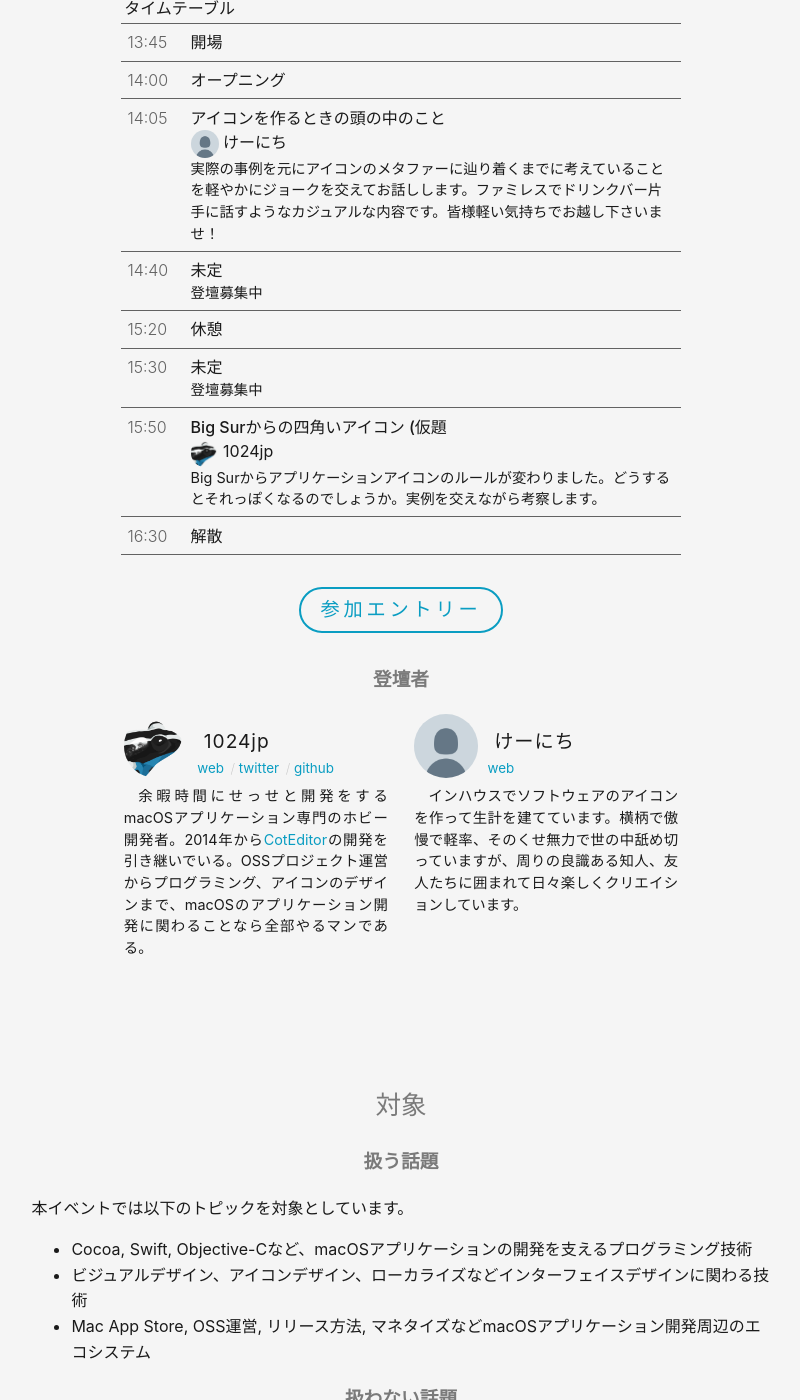
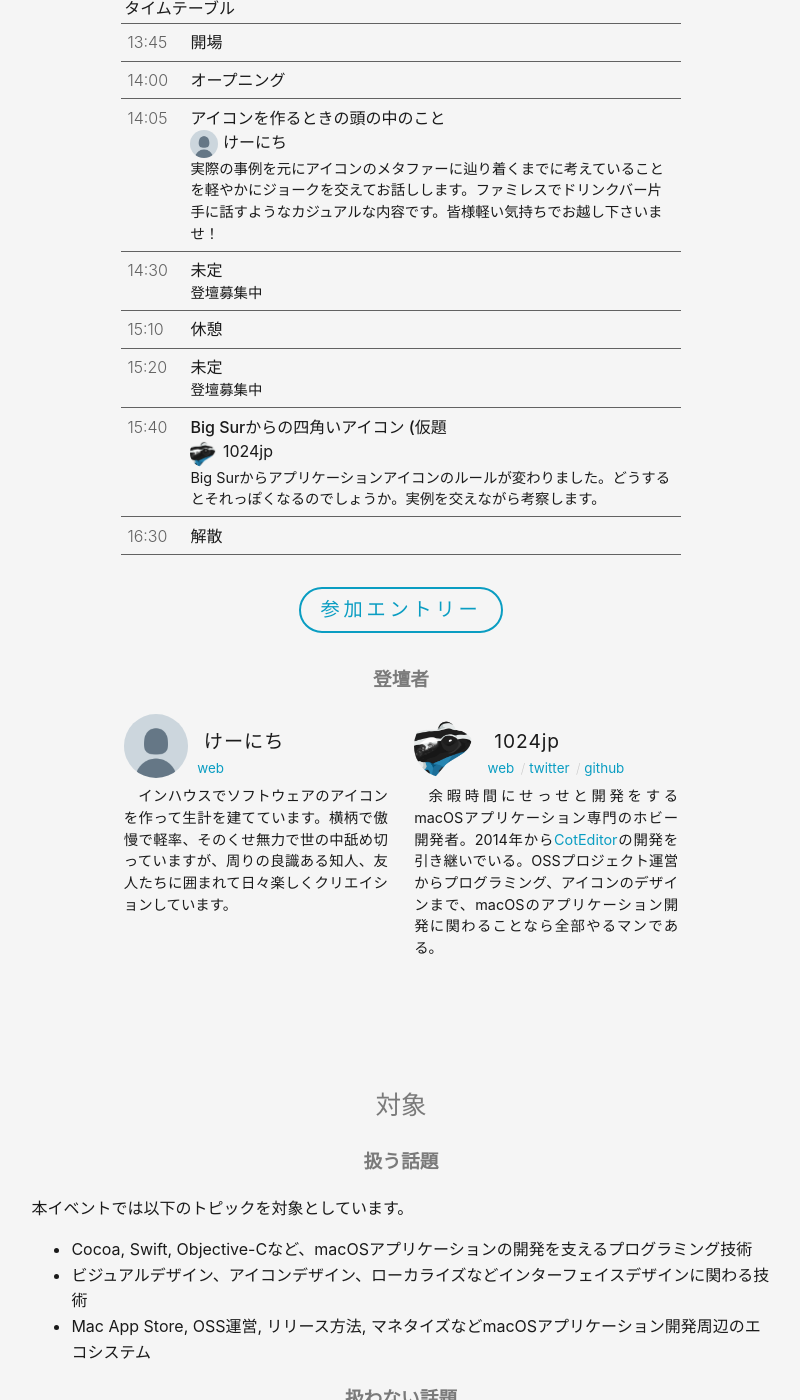
Before and after one commit to macOS-native/macos-native.github.io, a Jekyll site: the page built from index.md, in a window 1280 px wide and 1400 px high, scrolled down 771 px. Shown: the whole window, without its empty margins (239-1039 px from the left). Built offline with Jekyll 4.4.1, drawn with Linux system fonts in a browser that asks for light colours.

Commit message:
Tweak timetable

```diff
--- a/_data/events.yml
+++ b/_data/events.yml
@@ -17,17 +17,17 @@ symposium_07:
         avatar: kenichi
       description: |
         実際の事例を元にアイコンのメタファーに辿り着くまでに考えていることを軽やかにジョークを交えてお話しします。ファミレスでドリンクバー片手に話すようなカジュアルな内容です。皆様軽い気持ちでお越し下さいませ！
-    - time: "14:40"
+    - time: "14:30"
       title: "未定"
       description: |
         登壇募集中
+    - time: "15:10"
+      title: "休憩"
     - time: "15:20"
-      title: "休憩"
-    - time: "15:30"
       title: "未定"
       description: |
         登壇募集中
-    - time: "15:50"
+    - time: "15:40"
       title: "Big Surからの四角いアイコン (仮題"
       presenter:
         name: 1024jp
--- a/index.md
+++ b/index.md
@@ -17,8 +17,8 @@ title: macOS native
 ### 登壇者
 
 <div class="member">
+{% include profile.html param="kenichi" %}
 {% include profile.html param="1024jp" %}
-{% include profile.html param="kenichi" %}
 </div>
 
 
```
